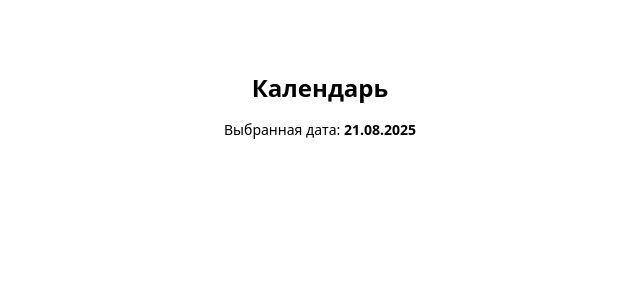
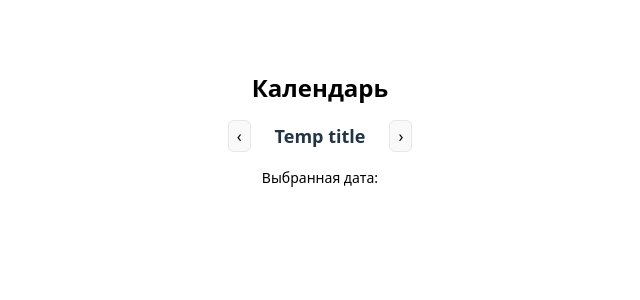
Before and after one commit to Neverbyy/calendar, a Vue app: page / in a window 1280 px wide. Shown: the top 300 px of the page, without its empty margins (344-984 px from the left). Built offline with nearby package versions, Linux system fonts and the light colour scheme.

Commit message:
added: Months and WeekDays massives; functions for Next/Prev month; styles for calendarNavigation

```diff
--- a/src/App.vue
+++ b/src/App.vue
@@ -8,8 +8,6 @@ const handleSelect = (date) => {
 	selectedDate.value = date
 }
 
-const now = new Date()
-const today = now.toLocaleDateString('ru-RU', {})
 </script>
 
 <template>
@@ -18,7 +16,7 @@ const today = now.toLocaleDateString('ru-RU', {})
 			<h1 class="page__title">Календарь</h1>
 			<Calendar @select="handleSelect" />
 			<div class="page__selected">
-				<p class="page__selectedText">Выбранная дата: <span class="page__selectedValue">{{ selectedDate || today }}</span></p>
+				<p class="page__selectedText">Выбранная дата: <span class="page__selectedValue">{{ selectedDate }}</span></p>
 			</div>
 		</div>
 	</div>
--- a/src/components/Calendar.vue
+++ b/src/components/Calendar.vue
@@ -1,4 +1,5 @@
 <script setup>
+import { ref } from 'vue'
 
 const props = defineProps({
 	date: {
@@ -9,17 +10,86 @@ const props = defineProps({
 
 const emit = defineEmits(['select'])
 
+const today = new Date()
+const currentMonth = ref(today.getMonth())
+const currentYear = ref(today.getFullYear())
+
+const monthNames = [
+	'Январь', 'Февраль', 'Март', 'Апрель', 'Май', 'Июнь',
+	'Июль', 'Август', 'Сентябрь', 'Октябрь', 'Ноябрь', 'Декабрь',
+]
+
+const weekDayNames = ['Пн', 'Вт', 'Ср', 'Чт', 'Пт', 'Сб', 'Вс']
+
+const handlePrevMonth = () => {
+	if (currentMonth.value === 0) {
+		currentMonth.value = 11
+		currentYear.value -= 1
+		return
+	}
+	currentMonth.value -= 1
+}
+
+const handleNextMonth = () => {
+	if (currentMonth.value === 11) {
+		currentMonth.value = 0
+		currentYear.value += 1
+		return
+	}
+	currentMonth.value += 1
+}
+
 </script>
 
 <template>
 	<div class="calendar">
+		<div class="calendar__nav">
+			<button
+				class="calendar__navBtn"
+				@click="handlePrevMonth"
+			>
+				‹
+			</button>
+			<div class="calendar__title">Temp title</div>
+			<button
+				class="calendar__navBtn"
+				@click="handleNextMonth"
+			>
+				›
+			</button>
+		</div>
 
-    </div>
+	</div>
 </template>
 
 <style scoped lang="scss">
 .calendar {
 	width: 100%;
 
+	&__nav {
+		display: flex;
+		align-items: center;
+		justify-content: space-between;
+		margin-bottom: 8px;
+	}
+
+	&__navBtn {
+		padding: 4px 8px;
+		border: 1px solid #e5e7eb;
+		border-radius: 6px;
+		cursor: pointer;
+		transition: border-color .15s ease-in-out, background-color .15s ease-in-out;
+
+		&:hover {
+            border-color: #6366f1;
+        }
+	}
+
+	&__title {
+		font-size: 18px;
+		font-weight: 600;
+	}
+
+
 }
 </style>
```
